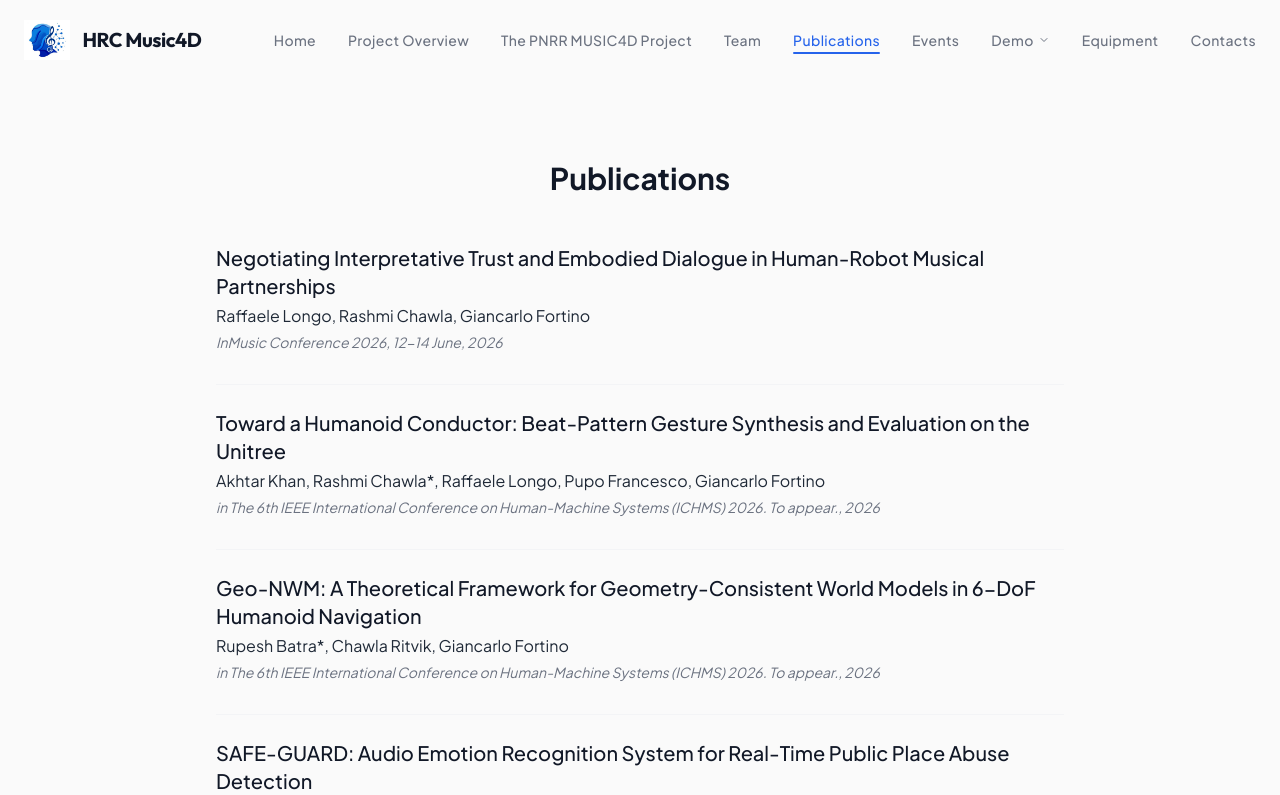
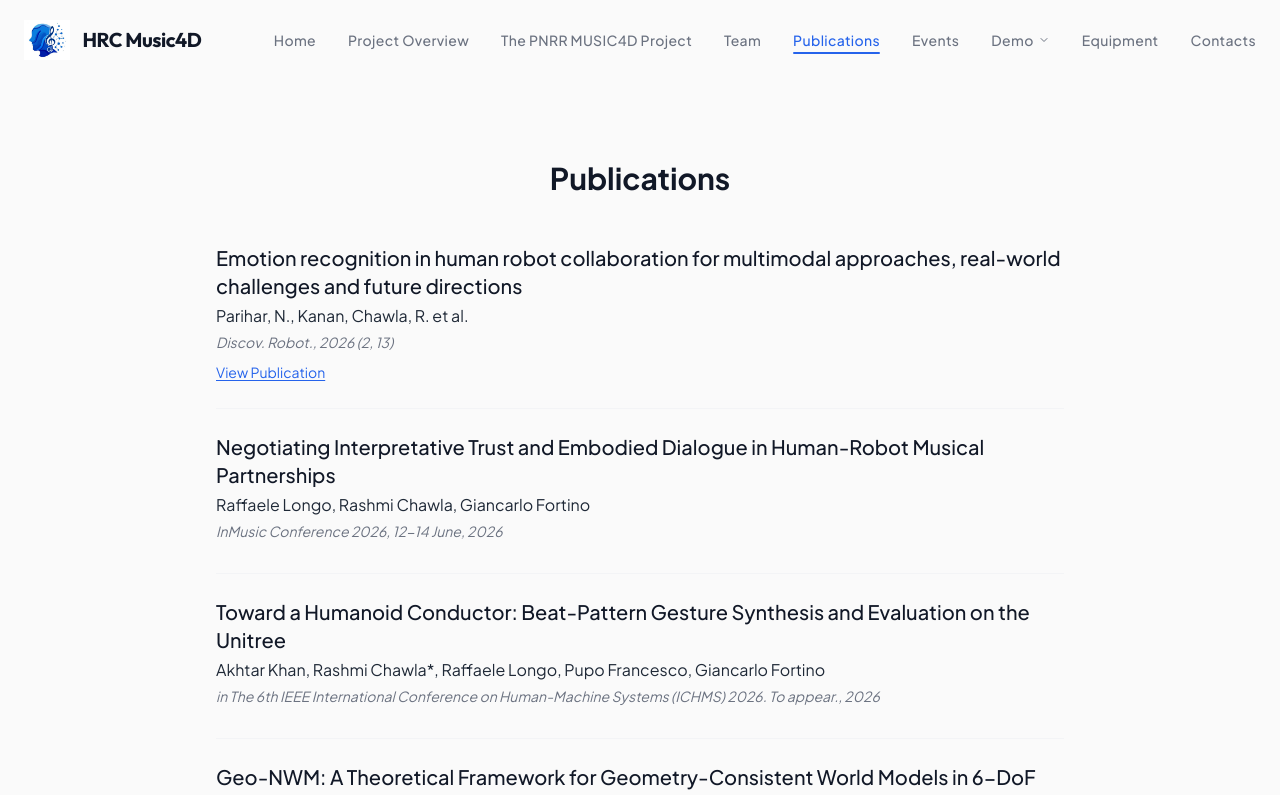
Before and after one commit to kananmittal/Music4D, a React (Vite) app: page /publications in a window 1280 px wide. Shown: the top 795 px of the page. Built offline with nearby package versions, Linux system fonts and the light colour scheme.

Commit message:
Update events and add new publication

```diff
--- a/src/components/Publications.jsx
+++ b/src/components/Publications.jsx
@@ -4,6 +4,15 @@ import { motion } from 'framer-motion';
 const Publications = () => {
     const pubs = [
         // --- NEW PUBLICATIONS ---
+        {
+            title: "Emotion recognition in human robot collaboration for multimodal approaches, real-world challenges and future directions",
+            authors: "Parihar, N., Kanan, Chawla, R. et al.",
+            journal: "Discov. Robot.",
+            year: "2026",
+            pages: "2, 13",
+            publisher: "",
+            link: "https://doi.org/10.1007/s44430-026-00028-2"
+        },
         {
             title: "Negotiating Interpretative Trust and Embodied Dialogue in Human-Robot Musical Partnerships",
             authors: "Raffaele Longo, Rashmi Chawla, Giancarlo Fortino",
```
Also changed, not shown: src/components/Events.jsx (indentation only).
